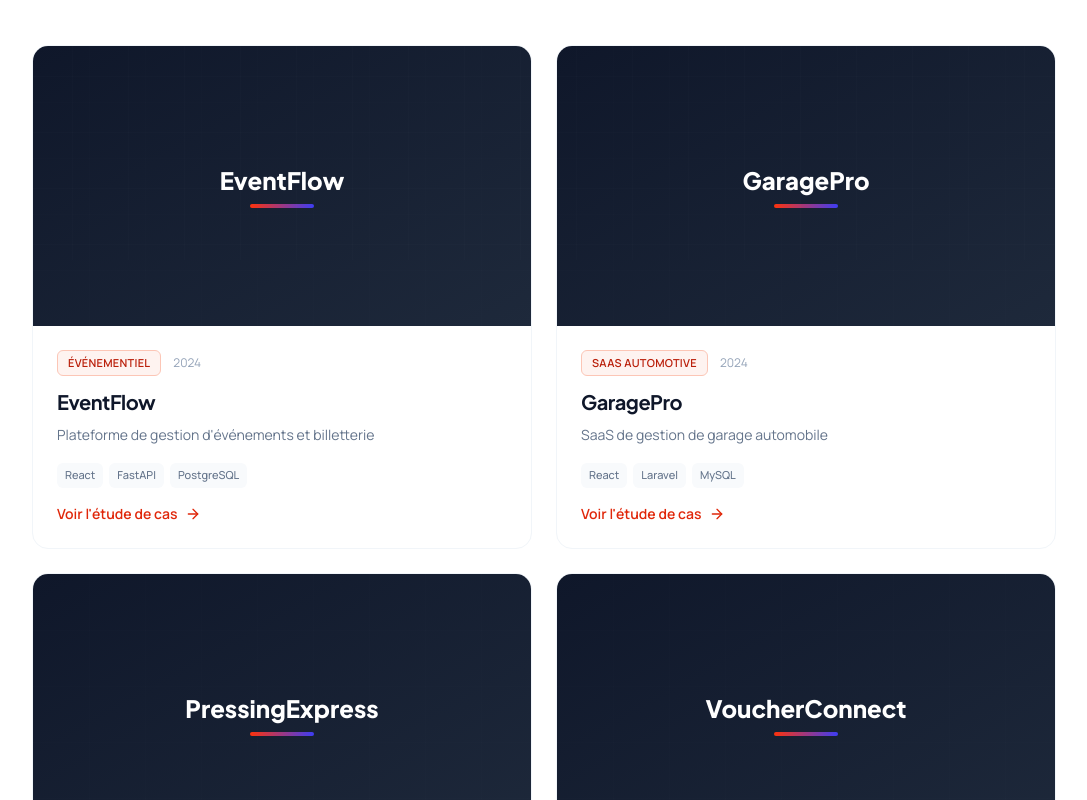
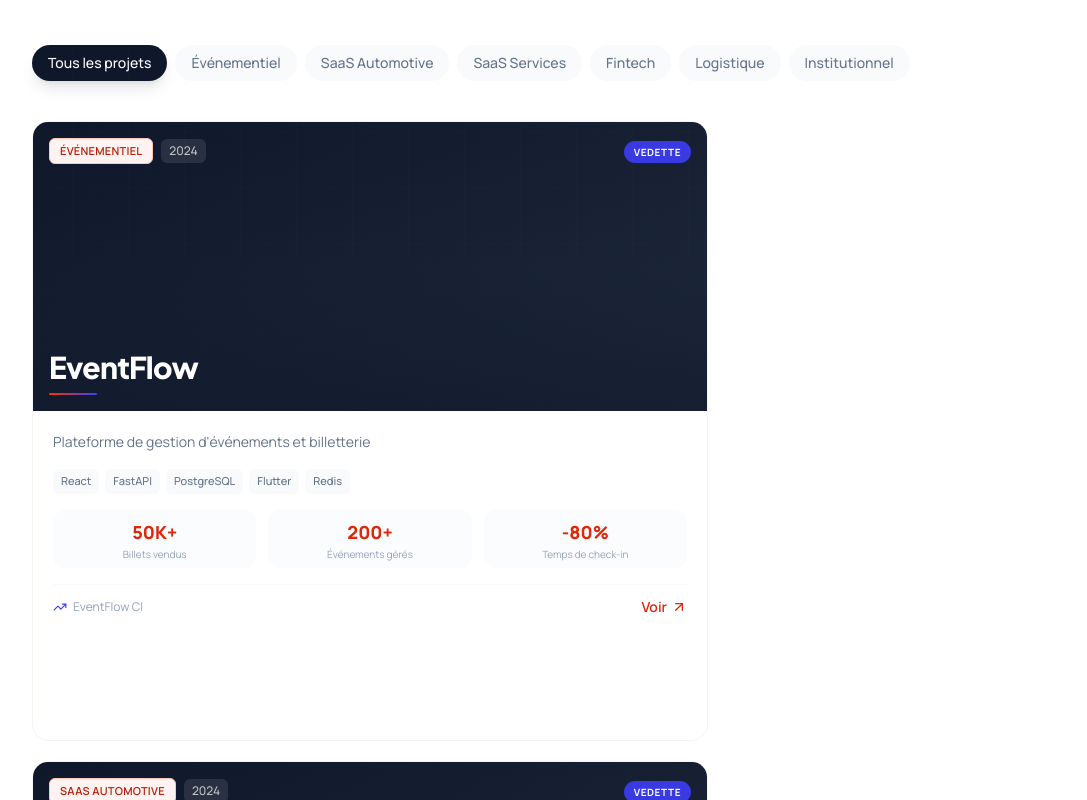
Before and after one commit to anthelme-lap/alakdigital, a React (Vite) app: page /projects in a window 1280 px wide. Shown: the part 540-1340 px from the top of the page, without its empty margins (96-1183 px from the left). Built offline with nearby package versions, Linux system fonts and the light colour scheme.

Commit message:
Refactor Realisations page with filters and bento grid

```diff
--- a/src/features/projects/presentation/pages/projects_page.tsx
+++ b/src/features/projects/presentation/pages/projects_page.tsx
@@ -1,13 +1,29 @@
+import { useState, useMemo } from 'react';
 import { Link } from 'react-router-dom';
-import { ArrowRight } from 'lucide-react';
-import { motion } from 'framer-motion';
+import { ArrowUpRight, TrendingUp } from 'lucide-react';
+import { motion, AnimatePresence } from 'framer-motion';
 import { Container, Badge } from '@/shared/ui';
 import { Section } from '@/shared/ui';
 import { CtaSection } from '@/shared/components/cta_section';
 import { useProjects } from '@/features/projects/presentation/queries/use_projects';
+import type { Project } from '@/features/projects/domain/entities/project';
+
+type FilterKey = 'all' | string;
 
 export function ProjectsPage() {
   const { data: projects, isLoading } = useProjects();
+  const [filter, setFilter] = useState<FilterKey>('all');
+
+  const sectors = useMemo(() => {
+    const set = new Set<string>();
+    projects?.forEach((p) => set.add(p.sector));
+    return ['all', ...Array.from(set)];
+  }, [projects]);
+
+  const filtered = useMemo(() => {
+    if (filter === 'all') return projects ?? [];
+    return (projects ?? []).filter((p) => p.sector === filter);
+  }, [projects, filter]);
 
   return (
     <>
@@ -15,8 +31,15 @@ export function ProjectsPage() {
         <div className="absolute inset-0 grid-bg-dark opacity-20" />
         <div className="absolute top-0 right-0 h-[400px] w-[400px] rounded-full bg-secondary-600/20 blur-[120px]" />
         <Container>
-          <motion.div initial={{ opacity: 0, y: 20 }} animate={{ opacity: 1, y: 0 }} transition={{ duration: 0.6 }} className="max-w-3xl">
-            <p className="text-sm font-semibold uppercase tracking-[0.2em] text-primary-400 mb-4">Réalisations</p>
+          <motion.div
+            initial={{ opacity: 0, y: 20 }}
+            animate={{ opacity: 1, y: 0 }}
+            transition={{ duration: 0.6 }}
+            className="max-w-3xl"
+          >
+            <p className="text-sm font-semibold uppercase tracking-[0.2em] text-primary-400 mb-4">
+              Réalisations
+            </p>
             <h1 className="text-display-lg font-extrabold text-balance">
               Des projets qui <span className="text-gradient-light">font la différence</span>
             </h1>
@@ -32,46 +55,41 @@ export function ProjectsPage() {
         {isLoading ? (
           <div className="text-center py-20 text-ink-400">Chargement...</div>
         ) : (
-          <div className="grid grid-cols-1 md:grid-cols-2 gap-6">
-            {projects?.map((project, i) => (
-              <motion.div
-                key={project.id}
-                initial={{ opacity: 0, y: 30 }}
-                whileInView={{ opacity: 1, y: 0 }}
-                viewport={{ once: true, margin: '-80px' }}
-                transition={{ duration: 0.5, delay: (i % 2) * 0.1 }}
-              >
-                <Link
-                  to={`/projects/${project.slug}`}
-                  className="group block h-full overflow-hidden rounded-2xl border border-ink-100 bg-white hover:shadow-premium-lg transition-all duration-500"
-                >
-                  <div className="relative aspect-[16/9] bg-gradient-to-br from-ink-900 to-ink-800 overflow-hidden">
-                    <div className="absolute inset-0 grid-bg-dark opacity-20" />
-                    <div className="absolute inset-0 flex flex-col items-center justify-center p-8">
-                      <div className="text-2xl font-display font-extrabold text-white mb-2">{project.name}</div>
-                      <div className="h-1 w-16 rounded-full bg-gradient-to-r from-primary-500 to-secondary-500" />
-                    </div>
-                  </div>
-                  <div className="p-6">
-                    <div className="flex items-center gap-3 mb-3">
-                      <Badge variant="primary" size="sm">{project.sector}</Badge>
-                      <span className="text-xs text-ink-400">{project.year}</span>
-                    </div>
-                    <h3 className="text-xl font-bold text-ink-900 mb-2 group-hover:text-primary-600 transition-colors">{project.name}</h3>
-                    <p className="text-sm text-ink-500 leading-relaxed mb-4">{project.tagline}</p>
-                    <div className="flex flex-wrap gap-1.5">
-                      {project.technologies.slice(0, 3).map((tech) => (
-                        <span key={tech} className="text-[11px] font-medium text-ink-500 bg-ink-50 px-2 py-1 rounded-md">{tech}</span>
-                      ))}
-                    </div>
-                    <div className="mt-4 flex items-center gap-2 text-sm font-semibold text-primary-600 group-hover:gap-3 transition-all">
-                      Voir l'étude de cas <ArrowRight className="h-4 w-4" />
-                    </div>
-                  </div>
-                </Link>
-              </motion.div>
-            ))}
-          </div>
+          <>
+            <div className="flex flex-wrap items-center gap-2 mb-10">
+              {sectors.map((sector) => {
+                const active = filter === sector;
+                const label = sector === 'all' ? 'Tous les projets' : sector;
+                return (
+                  <button
+                    key={sector}
+                    onClick={() => setFilter(sector)}
+                    className={`px-4 py-2 rounded-full text-sm font-medium transition-all duration-300 ${
+                      active
+                        ? 'bg-ink-900 text-white shadow-lg'
+                        : 'bg-ink-50 text-ink-500 hover:bg-ink-100 hover:text-ink-700'
+                    }`}
+                  >
+                    {label}
+                  </button>
+                );
+              })}
+            </div>
+
+            <motion.div layout className="grid grid-cols-1 md:grid-cols-3 gap-5 auto-rows-[300px]">
+              <AnimatePresence mode="popLayout">
+                {filtered.map((project, i) => (
+                  <ProjectCard key={project.id} project={project} index={i} />
+                ))}
+              </AnimatePresence>
+            </motion.div>
+
+            {filtered.length === 0 && (
+              <div className="text-center py-20 text-ink-400">
+                Aucun projet dans ce secteur pour le moment.
+              </div>
+            )}
+          </>
         )}
       </Section>
 
@@ -79,3 +97,105 @@ export function ProjectsPage() {
     </>
   );
 }
+
+function ProjectCard({ project, index }: { project: Project; index: number }) {
+  const isFeatured = project.featured;
+
+  return (
+    <motion.div
+      layout
+      initial={{ opacity: 0, scale: 0.95 }}
+      animate={{ opacity: 1, scale: 1 }}
+      exit={{ opacity: 0, scale: 0.95 }}
+      transition={{ duration: 0.4, delay: Math.min(index * 0.05, 0.3) }}
+      className={isFeatured ? 'md:col-span-2 md:row-span-2' : ''}
+    >
+      <Link
+        to={`/projects/${project.slug}`}
+        className="group relative block h-full overflow-hidden rounded-2xl border border-ink-100 bg-white hover:shadow-premium-lg transition-all duration-500"
+      >
+        <div className="relative h-full flex flex-col">
+          <div className={`relative overflow-hidden ${isFeatured ? 'flex-1' : 'h-36'}`}>
+            <div className="absolute inset-0 bg-gradient-to-br from-ink-900 to-ink-800" />
+            <div className="absolute inset-0 grid-bg-dark opacity-20" />
+            <div
+              className={`absolute inset-0 bg-gradient-to-t from-ink-900/80 via-transparent to-transparent transition-opacity duration-500 group-hover:opacity-100 ${
+                isFeatured ? 'opacity-70' : 'opacity-40'
+              }`}
+            />
+
+            <div className="absolute top-4 left-4 flex items-center gap-2">
+              <Badge variant="primary" size="sm">
+                {project.sector}
+              </Badge>
+              <span className="text-xs font-medium text-white/70 bg-white/10 backdrop-blur-sm px-2 py-1 rounded-md">
+                {project.year}
+              </span>
+            </div>
+
+            {isFeatured && (
+              <div className="absolute top-4 right-4">
+                <span className="text-[10px] font-bold uppercase tracking-wider text-white bg-secondary-500/90 backdrop-blur-sm px-2.5 py-1 rounded-full">
+                  Vedette
+                </span>
+              </div>
+            )}
+
+            <div className="absolute bottom-4 left-4 right-4">
+              <h3
+                className={`font-display font-extrabold text-white ${
+                  isFeatured ? 'text-3xl' : 'text-lg'
+                }`}
+              >
+                {project.name}
+              </h3>
+              <div className="mt-2 h-0.5 w-12 rounded-full bg-gradient-to-r from-primary-500 to-secondary-500 transition-all duration-500 group-hover:w-20" />
+            </div>
+          </div>
+
+          <div className={`p-5 ${isFeatured ? 'flex-1' : ''}`}>
+            <p
+              className={`text-sm text-ink-500 leading-relaxed mb-4 ${
+                isFeatured ? 'line-clamp-2' : 'line-clamp-1'
+              }`}
+            >
+              {project.tagline}
+            </p>
+
+            <div className="flex flex-wrap gap-1.5 mb-4">
+              {project.technologies.slice(0, isFeatured ? 5 : 3).map((tech) => (
+                <span
+                  key={tech}
+                  className="text-[11px] font-medium text-ink-500 bg-ink-50 px-2 py-1 rounded-md"
+                >
+                  {tech}
+                </span>
+              ))}
+            </div>
+
+            {isFeatured && (
+              <div className="grid grid-cols-3 gap-3 mb-4">
+                {project.results.map((r) => (
+                  <div key={r.label} className="text-center p-2 rounded-xl bg-ink-50/50">
+                    <p className="text-lg font-extrabold text-primary-600">{r.value}</p>
+                    <p className="text-[10px] text-ink-400 leading-tight mt-0.5">{r.label}</p>
+                  </div>
+                ))}
+              </div>
+            )}
+
+            <div className="flex items-center justify-between mt-auto pt-3 border-t border-ink-50">
+              <span className="flex items-center gap-1.5 text-xs text-ink-400">
+                <TrendingUp className="h-3.5 w-3.5 text-secondary-500" />
+                {project.client}
+              </span>
+              <span className="flex items-center gap-1 text-sm font-semibold text-primary-600 group-hover:gap-2 transition-all">
+                Voir <ArrowUpRight className="h-4 w-4" />
+              </span>
+            </div>
+          </div>
+        </div>
+      </Link>
+    </motion.div>
+  );
+}
```
